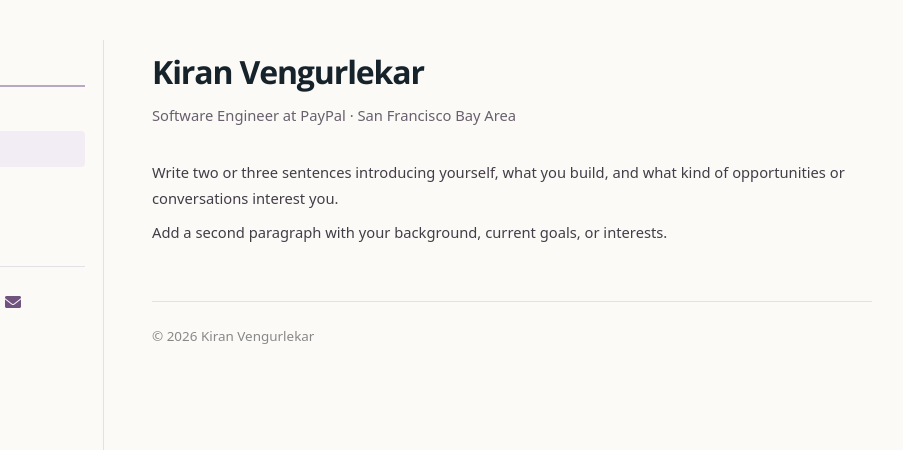
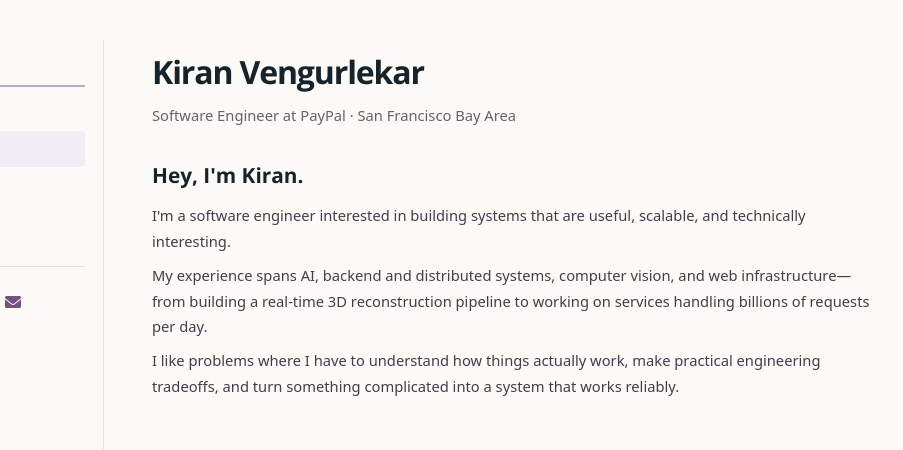
Before and after one commit to ksvengurlekar/ksvengurlekar.github.io, a plain HTML site: page frontend/index.html in a window 1280 px wide. Shown: the top 450 px of the page, 230-1133 px from the left. Drawn offline with nearby package versions, Linux system fonts and the light colour scheme.

Commit message:
feat(portfolio): populate about section

```diff
--- a/frontend/index.html
+++ b/frontend/index.html
@@ -40,9 +40,11 @@
         </section>
 
         <section class="section">
+          <h2>Hey, I'm Kiran.</h2>
           <div class="about-text">
-            <p>Write two or three sentences introducing yourself, what you build, and what kind of opportunities or conversations interest you.</p>
-            <p>Add a second paragraph with your background, current goals, or interests.</p>
+            <p>I'm a software engineer interested in building systems that are useful, scalable, and technically interesting.</p>
+            <p>My experience spans AI, backend and distributed systems, computer vision, and web infrastructure—from building a real-time 3D reconstruction pipeline to working on services handling billions of requests per day.</p>
+            <p>I like problems where I have to understand how things actually work, make practical engineering tradeoffs, and turn something complicated into a system that works reliably.</p>
           </div>
         </section>
 
```
